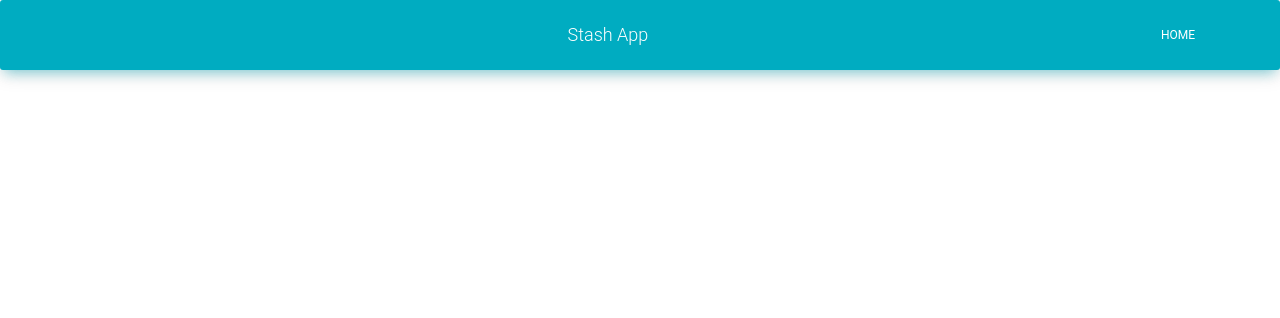
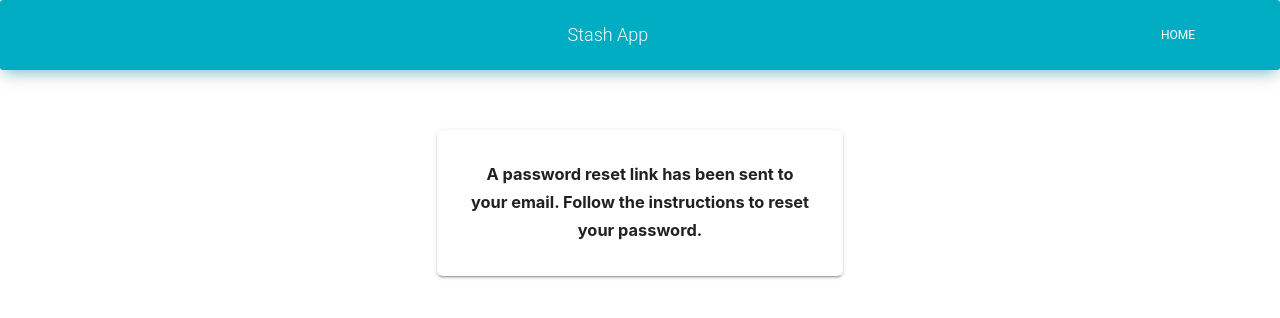
Before and after one commit to ChristopherBeltran/stash-app-client, a React (Create React App) app: page /passwordsent in a window 1280 px wide. Shown: the top 318 px of the page. Built offline with nearby package versions, Linux system fonts and the light colour scheme; no server answers.

Commit message:
Adding passwordSent component and route, user now gets redirected to passwordSent upon successful forgotPasswordRequest

```diff
--- a/src/App.js
+++ b/src/App.js
@@ -13,6 +13,8 @@ import StashContainer from './app_components/StashContainer'
 import { setNonDesktop } from './actions/isDesktop'
 import ResetPassword from './app_components/ResetPassword';
 import ForgotPassword from './app_components/ForgotPassword'
+import PasswordSent from './app_components/passwordSent'
+
 class App extends React.Component {
 
   componentDidMount() {
@@ -39,6 +41,7 @@ class App extends React.Component {
     <Switch>
     <Route exact path='/' render={({history})=><Home history={history}/>}/>
     <Route exact path='/forgotpassword' render={({history})=><ForgotPassword history={history}/>}/>
+    <Route exact path='/passwordsent' render={({history})=><PasswordSent history={history}/>}/>
     <Route exact path='/resetpassword/:id' render={({history, match})=><ResetPassword history={history} match={match}/>}/>
     <Route exact path='/signup' render={({history})=><SignupPage history={history}/>}/>
     <Route exact path='/login' render={({history})=><LoginPage history={history}/>}/>
--- a/src/app_components/ForgotPassword.js
+++ b/src/app_components/ForgotPassword.js
@@ -71,7 +71,7 @@ class ForgotPassword extends React.Component {
                 this.props.addErrors(data);
                 this.forceUpdate();
             } else {
-                console.log('success')
+                this.props.history.push('/passwordsent')
             }
         } catch(error) {
 
--- /dev/null
+++ b/src/app_components/passwordSent.js
@@ -0,0 +1,63 @@
+import React from 'react';
+//import { Link } from 'react-router-dom'
+// material-ui components
+import withStyles from "@material-ui/core/styles/withStyles";
+// core components
+import Card from "components/Card/Card.jsx";
+import CardBody from "components/Card/CardBody.jsx";
+import GridContainer from "components/Grid/GridContainer.jsx";
+import GridItem from "components/Grid/GridItem.jsx";
+import Button from "components/CustomButtons/Button.jsx";
+import typographyStyle from "assets/jss/material-kit-react/components/typographyStyle.jsx"
+import { cardTitle, cardLink, cardSubtitle } from "assets/jss/material-kit-react.jsx";
+import LocalLibrary from "@material-ui/icons/LocalLibrarySharp";
+
+const style = {
+  cardTitle,
+  cardLink,
+  cardSubtitle
+};
+
+class PasswordSent extends React.Component {
+    constructor(props) {
+        super(props);
+        //  use this to make the card to appear after the page has been rendered
+        this.state = {
+          cardAnimaton: "cardHidden"
+        };
+      }
+      componentDidMount() {
+        // we add a hidden class to the card and after 700 ms we delete it and the transition appears
+        setTimeout(
+          function() {
+            this.setState({ cardAnimaton: "" });
+          }.bind(this),
+          700
+        );
+
+      }
+
+
+      render() {
+        const { classes, ...rest } = this.props;
+        const typography = { typographyStyle }
+        const padding = {
+            margin: "25px"
+        }
+    return (
+        <div id="password-sent-card">
+        <GridContainer justify="space-evenly">
+        <GridItem xs={12} sm={8} md={4}>
+        <Card className={classes[this.state.cardAnimaton]} >
+          <CardBody>
+          <h3 id="home-card-text">A password reset link has been sent to your email. Follow the instructions to reset your password.</h3>
+          </CardBody>
+        </Card>
+        </GridItem>
+            </GridContainer>
+            </div>
+    );
+  }
+}
+
+export default withStyles(style)(PasswordSent);
--- a/src/index.css
+++ b/src/index.css
@@ -31,6 +31,15 @@ code {
 }
 
 #home-card {
+  padding-top: 100px;
+  display: grid;
+  grid-gap: 5px;
+  grid-template-columns: repeat(auto-fit, minmax(100px, 1fr));
+  grid-template-rows: repeat(2, 100px);
+  justify-content: center;
+}
+
+#password-sent-card {
   padding-top: 100px;
   display: grid;
   grid-gap: 5px;
```
